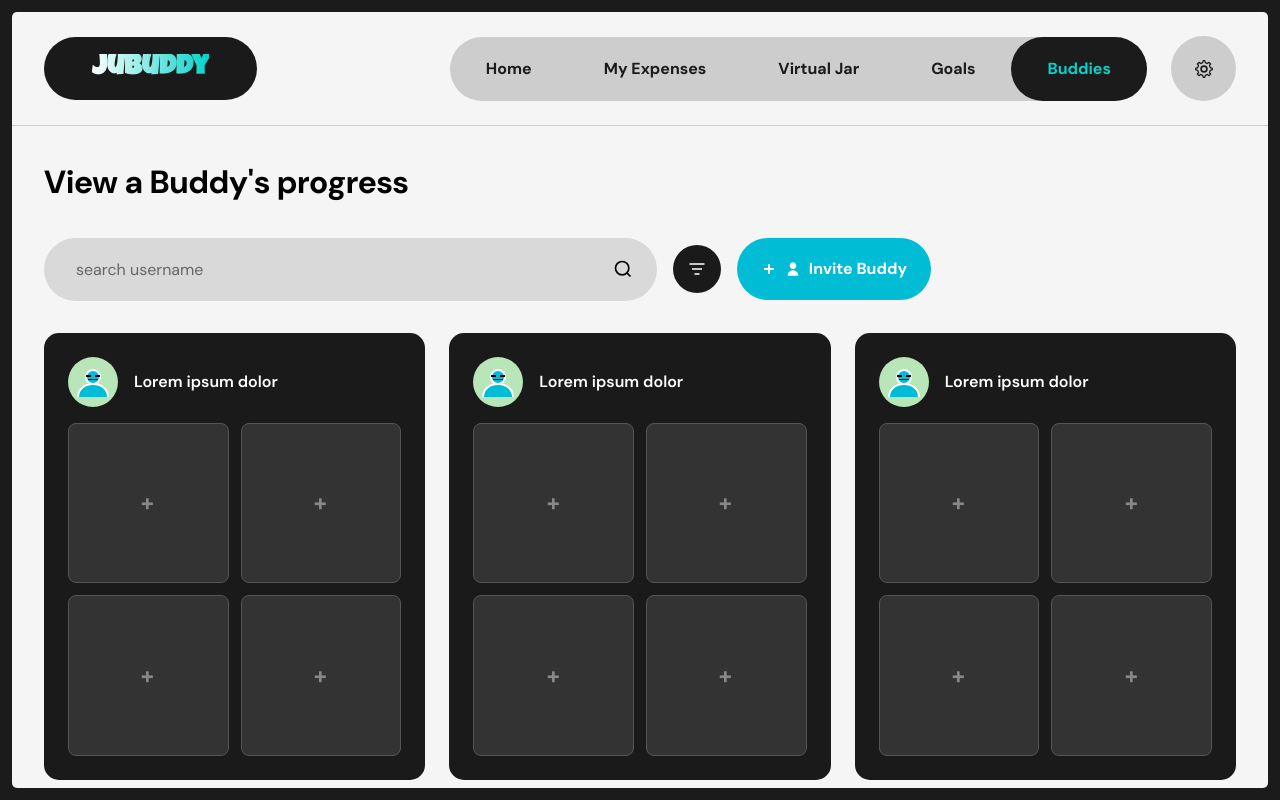
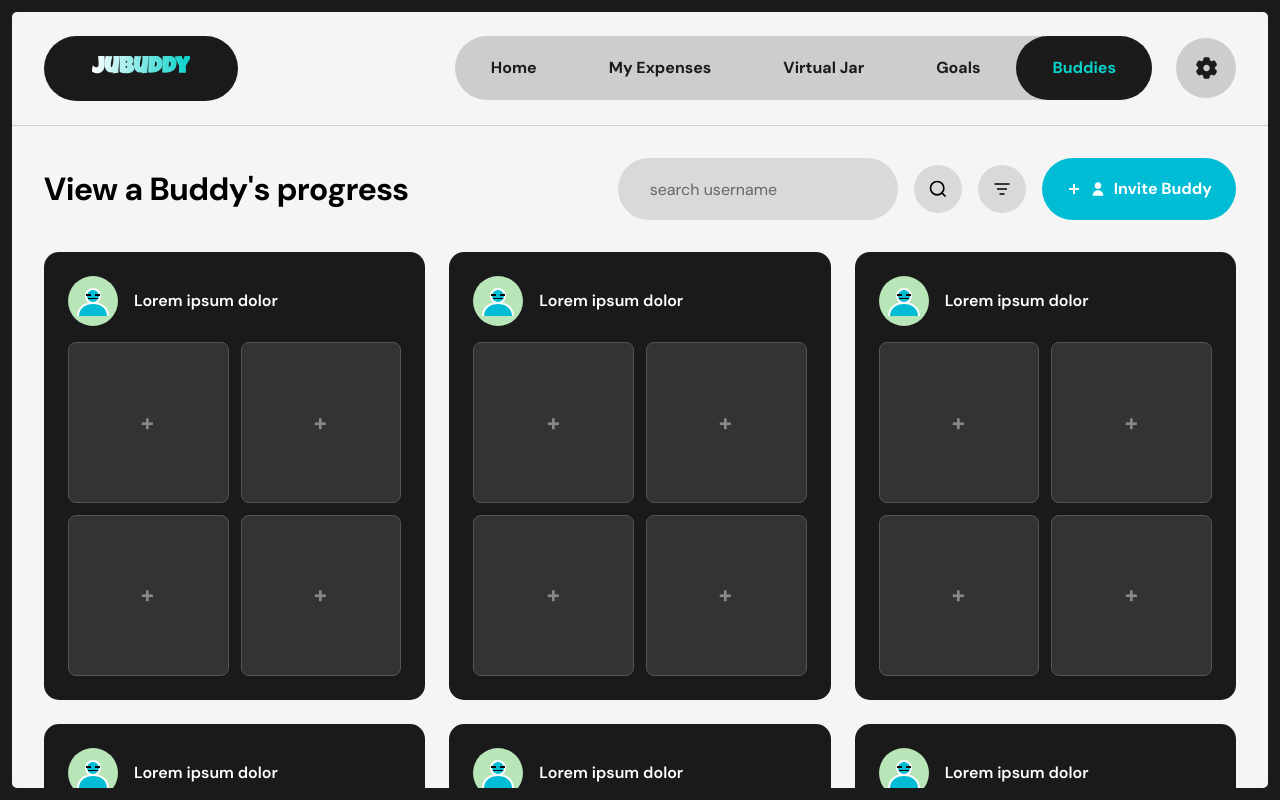
Before and after one commit to aaronjacalan/JuBuddy-React, a React (Vite) app: page /buddies in a window 1280 px wide. Built offline with nearby package versions, Linux system fonts and the light colour scheme.

Commit message:
added some changes

```diff
--- a/src/components/AccountSettings.tsx
+++ b/src/components/AccountSettings.tsx
@@ -43,7 +43,7 @@ function AccountSettings() {
               <input type="text" className="form-input" />
             </div>
             <div className="form-field">
-              <label className="form-label">Gmail</label>
+              <label className="form-label">Email Adress</label>
               <input type="email" className="form-input" />
             </div>
           </div>
--- a/src/components/BalanceCard.css
+++ b/src/components/BalanceCard.css
@@ -1,15 +1,16 @@
 .balance-card {
     background-color: #1a1a1a;
-    border-radius: 20px;
-    padding: 2rem;
+    border-radius: 12px;
+    padding: 1.25rem 1.5rem;
     color: #fff;
     display: flex;
     flex-direction: column;
-    gap: 0.75rem;
+    gap: 0.5rem;
+    min-width: 200px;
   }
 
   .balance-label {
-    font-size: 1rem;
+    font-size: 0.875rem;
     font-weight: 500;
     color: #fff;
     text-transform: lowercase;
@@ -18,17 +19,17 @@
   .balance-amount {
     display: flex;
     align-items: baseline;
-    gap: 0.5rem;
+    gap: 0.25rem;
   }
 
   .peso-sign {
     color: #00d9ff;
-    font-size: 1.5rem;
+    font-size: 1.25rem;
     font-weight: 600;
   }
 
   .amount {
-    font-size: 2.5rem;
+    font-size: 1.75rem;
     font-weight: 700;
     color: #fff;
   }
--- a/src/components/Navigation.css
+++ b/src/components/Navigation.css
@@ -25,9 +25,9 @@
 
   .logo {
     background-color: #1a1a1a;
-    padding: 0.6rem 3rem;
+    padding: 0.9rem 3rem;
     border-radius: 80px;
-    font-size: 1.8rem;
+    font-size: 1.5rem;
     font-weight: bold;
     text-decoration: none;
     display: inline-block;
@@ -37,6 +37,7 @@
   .logo-text {
       background: linear-gradient(to right, white, #06D2CA);
       -webkit-background-clip: text;
+      background-clip: text;
       -webkit-text-fill-color: transparent;
   }
 
@@ -80,8 +81,8 @@
   }
 
   .profile-icon {
-    width: 65px;
-    height: 65px;
+    width: 60px;
+    height: 60px;
     background-color: #CDCDCD;
     border-radius: 50%;
     display: flex;
@@ -92,6 +93,15 @@
     color: #1B1B1B;
     text-decoration: none;
   }
+
+.profile-icon-icon {
+  width: 26px;
+  height: 26px;
+  display: block;
+  background-color: currentColor;
+  -webkit-mask: url('../assets/settings.svg') center/contain no-repeat;
+  mask: url('../assets/settings.svg') center/contain no-repeat;
+}
 
   .profile-icon:hover {
     background-color: #b1b1b1;
--- a/src/components/Navigation.tsx
+++ b/src/components/Navigation.tsx
@@ -52,11 +52,9 @@ function Navigation({ activeItem }: NavigationProps) {
         <Link
           to="/settings"
           className={`profile-icon ${currentActive === 'Settings' ? 'active' : ''}`}
+          aria-label="Open settings"
         >
-          <svg width="20" height="20" viewBox="0 0 24 24" fill="none">
-            <path d="M12 15.5C13.933 15.5 15.5 13.933 15.5 12C15.5 10.067 13.933 8.5 12 8.5C10.067 8.5 8.5 10.067 8.5 12C8.5 13.933 10.067 15.5 12 15.5Z" stroke="currentColor" strokeWidth="2" strokeLinecap="round" strokeLinejoin="round"/>
-            <path d="M19.622 10.3954L18.5247 7.7448L20 6L18 4L16.2647 5.4829L13.5578 4.3698L12.9353 2H11.0647L10.4422 4.3698L7.73529 5.4829L6 4L4 6L5.47529 7.7448L4.37798 10.3954L2 11.2361L2 12.7639L4.37798 13.6046L5.47529 16.2552L4 18L6 20L7.73529 18.5171L10.4422 19.6302L11.0647 22H12.9353L13.5578 19.6302L16.2647 18.5171L18 20L20 18L18.5247 16.2552L19.622 13.6046L22 12.7639V11.2361L19.622 10.3954Z" stroke="currentColor" strokeWidth="1.5" strokeLinecap="round" strokeLinejoin="round"/>
-          </svg>
+          <span aria-hidden="true" className="profile-icon-icon" />
         </Link>
       </div>
     </header>
--- a/src/components/PlaceholderCard.css
+++ b/src/components/PlaceholderCard.css
@@ -8,19 +8,19 @@
   }
 
   .placeholder-card-small {
-    min-height: 80px;
+    min-height: 60px;
   }
 
   .placeholder-card-medium {
-    min-height: 100px;
+    min-height: 70px;
   }
 
   .placeholder-card-large {
-    min-height: 180px;
+    min-height: 140px;
   }
 
   .placeholder-x {
-    font-size: 2rem;
+    font-size: 1.5rem;
     color: #CCC;
     font-weight: 300;
   }
--- a/src/pages/Buddies.css
+++ b/src/pages/Buddies.css
@@ -47,9 +47,11 @@
 }
 
 .search-container {
-  position: relative;
+  flex: 1;
+  min-width: 280px;
   display: flex;
   align-items: center;
+  gap: 0.75rem;
 }
 
 .search-input {
@@ -59,7 +61,8 @@
   border-radius: 80px;
   font-size: 1rem;
   outline: none;
-  width: 38.3rem;
+  width: 100%;
+  flex: 1;
   font-family: 'DMSans', sans-serif;
 }
 
@@ -67,37 +70,29 @@
   color: #666;
 }
 
-.search-btn {
-  position: absolute;
-  right: 1rem;
-  background: none;
+.icon-btn {
+  width: 3rem;
+  height: 3rem;
+  flex: 0 0 3rem;
+  padding: 0;
+  border-radius: 50%;
   border: none;
-  cursor: pointer;
-  padding: 0.5rem;
-  display: flex;
-  align-items: center;
-  justify-content: center;
-  color: #000;
-}
-
-.filter-btn {
-  padding: 0.875rem;
-  background-color: #1a1a1a;
-  border: none;
-  border-radius: 50%;
-  width: 60px;
-  height: 60px;
+  background-color: #d9d9d9;
   display: flex;
   align-items: center;
   justify-content: center;
   cursor: pointer;
   transition: background-color 0.3s;
   flex-shrink: 0;
-  color: #fff;
+  color: #000;
 }
 
-.filter-btn:hover {
-  background-color: #333;
+.icon-btn:hover {
+  background-color: #c5c5c5;
+}
+
+.search-icon-btn {
+  position: static;
 }
 
 .invite-buddy-btn {
--- a/src/pages/Buddies.tsx
+++ b/src/pages/Buddies.tsx
@@ -28,14 +28,14 @@ function Buddies() {
                   placeholder="search username"
                   className="search-input"
                 />
-                <button className="search-btn">
-                  <svg width="20" height="20" viewBox="0 0 24 24" fill="none">
-                    <circle cx="11" cy="11" r="8" stroke="currentColor" strokeWidth="2"/>
-                    <path d="M21 21L16.65 16.65" stroke="currentColor" strokeWidth="2"/>
-                  </svg>
-                </button>
               </div>
-              <button className="filter-btn">
+              <button className="icon-btn search-icon-btn" type="button">
+                <svg width="20" height="20" viewBox="0 0 24 24" fill="none">
+                  <circle cx="11" cy="11" r="8" stroke="currentColor" strokeWidth="2"/>
+                  <path d="M21 21L16.65 16.65" stroke="currentColor" strokeWidth="2"/>
+                </svg>
+              </button>
+              <button className="icon-btn filter-btn" type="button">
                 <svg width="20" height="20" viewBox="0 0 24 24" fill="none">
                   <path d="M3 6H21M6 12H18M9 18H15" stroke="currentColor" strokeWidth="2"/>
                 </svg>
--- a/src/pages/Home.css
+++ b/src/pages/Home.css
@@ -6,23 +6,24 @@
 
   .home-content {
     flex: 1;
-    padding: 2rem;
+    padding: 1.5rem;
     max-width: 1400px;
     width: 100%;
     margin: 0 auto;
+    overflow-y: auto;
   }
 
   .welcome-section {
     display: flex;
     justify-content: space-between;
     align-items: center;
-    margin-bottom: 2rem;
+    margin-bottom: 1.5rem;
     flex-wrap: wrap;
     gap: 1rem;
   }
 
   .welcome-message {
-    font-size: 2.5rem;
+    font-size: 2rem;
     font-weight: bold;
     color: #333;
     margin: 0;
@@ -31,16 +32,19 @@
   .dashboard-grid {
     display: grid;
     grid-template-columns: repeat(3, 1fr);
-    gap: 2rem;
+    gap: 1.5rem;
+    align-items: start;
   }
 
   .dashboard-column {
     background-color: #E8E8E8;
     border-radius: 12px;
-    padding: 1.5rem;
+    padding: 1rem;
     display: flex;
     flex-direction: column;
-    gap: 1rem;
+    gap: 0.75rem;
+    max-height: calc(100vh - 250px);
+    overflow-y: auto;
   }
 
   .column-title {
@@ -55,13 +59,15 @@
   .card-list {
     display: flex;
     flex-direction: column;
-    gap: 0.75rem;
+    gap: 0.5rem;
+    flex: 1;
   }
 
   .report-grid {
     display: grid;
     grid-template-columns: 1fr 1fr;
-    gap: 0.75rem;
+    gap: 0.5rem;
+    flex: 1;
   }
 
   .report-grid .placeholder-card:nth-child(5) {
--- a/src/pages/Home.tsx
+++ b/src/pages/Home.tsx
@@ -23,7 +23,7 @@ function Home({ firstname = 'Firstname', balance = 6213.45 }: HomeProps) {
           <div className="dashboard-column">
             <h2 className="column-title">pending tasks</h2>
             <div className="card-list">
-              {Array.from({ length: 5 }).map((_, index) => (
+              {Array.from({ length: 3 }).map((_, index) => (
                 <PlaceholderCard key={`task-${index}`} />
               ))}
             </div>
@@ -32,7 +32,7 @@ function Home({ firstname = 'Firstname', balance = 6213.45 }: HomeProps) {
           <div className="dashboard-column">
             <h2 className="column-title">recent expenses</h2>
             <div className="card-list">
-              {Array.from({ length: 5 }).map((_, index) => (
+              {Array.from({ length: 3 }).map((_, index) => (
                 <PlaceholderCard key={`expense-${index}`} />
               ))}
             </div>
--- a/src/pages/InviteBuddy.css
+++ b/src/pages/InviteBuddy.css
@@ -45,15 +45,16 @@
 }
 
 .invite-search-section .search-container {
-  position: relative;
+  flex: 1;
+  min-width: 300px;
   display: flex;
   align-items: center;
-  flex: 1;
-  min-width: 300px;
+  gap: 0.5rem;
 }
 
 .invite-search-section .search-input {
   width: 100%;
+  flex: 1;
   padding: 1rem 2rem;
   background-color: #d9d9d9;
   border: none;
@@ -67,37 +68,23 @@
   color: #666;
 }
 
-.invite-search-section .search-btn {
-  position: absolute;
-  right: 1rem;
-  background: none;
-  border: none;
-  cursor: pointer;
-  padding: 0.5rem;
-  display: flex;
-  align-items: center;
-  justify-content: center;
-  color: #000;
-}
-
-.filter-btn {
-  padding: 0.875rem;
-  background-color: #1a1a1a;
-  border: none;
-  border-radius: 50%;
+.icon-btn {
   width: 48px;
   height: 48px;
+  border-radius: 50%;
+  border: none;
+  background-color: #d9d9d9;
   display: flex;
   align-items: center;
   justify-content: center;
   cursor: pointer;
   transition: background-color 0.3s;
   flex-shrink: 0;
-  color: #fff;
+  color: #000;
 }
 
-.filter-btn:hover {
-  background-color: #333;
+.icon-btn:hover {
+  background-color: #c5c5c5;
 }
 
 .buddies-invite-list {
--- a/src/pages/InviteBuddy.tsx
+++ b/src/pages/InviteBuddy.tsx
@@ -29,14 +29,14 @@ function InviteBuddy() {
               placeholder="search username"
               className="search-input"
             />
-            <button className="search-btn">
+            <button className="icon-btn search-btn">
               <svg width="20" height="20" viewBox="0 0 24 24" fill="none">
                 <circle cx="11" cy="11" r="8" stroke="currentColor" strokeWidth="2"/>
                 <path d="M21 21L16.65 16.65" stroke="currentColor" strokeWidth="2"/>
               </svg>
             </button>
           </div>
-          <button className="filter-btn">
+          <button className="icon-btn filter-btn">
             <svg width="20" height="20" viewBox="0 0 24 24" fill="none">
               <path d="M3 6H21M6 12H18M9 18H15" stroke="currentColor" strokeWidth="2"/>
             </svg>
```
Also changed, not shown: src/assets/settings.svg (added).
